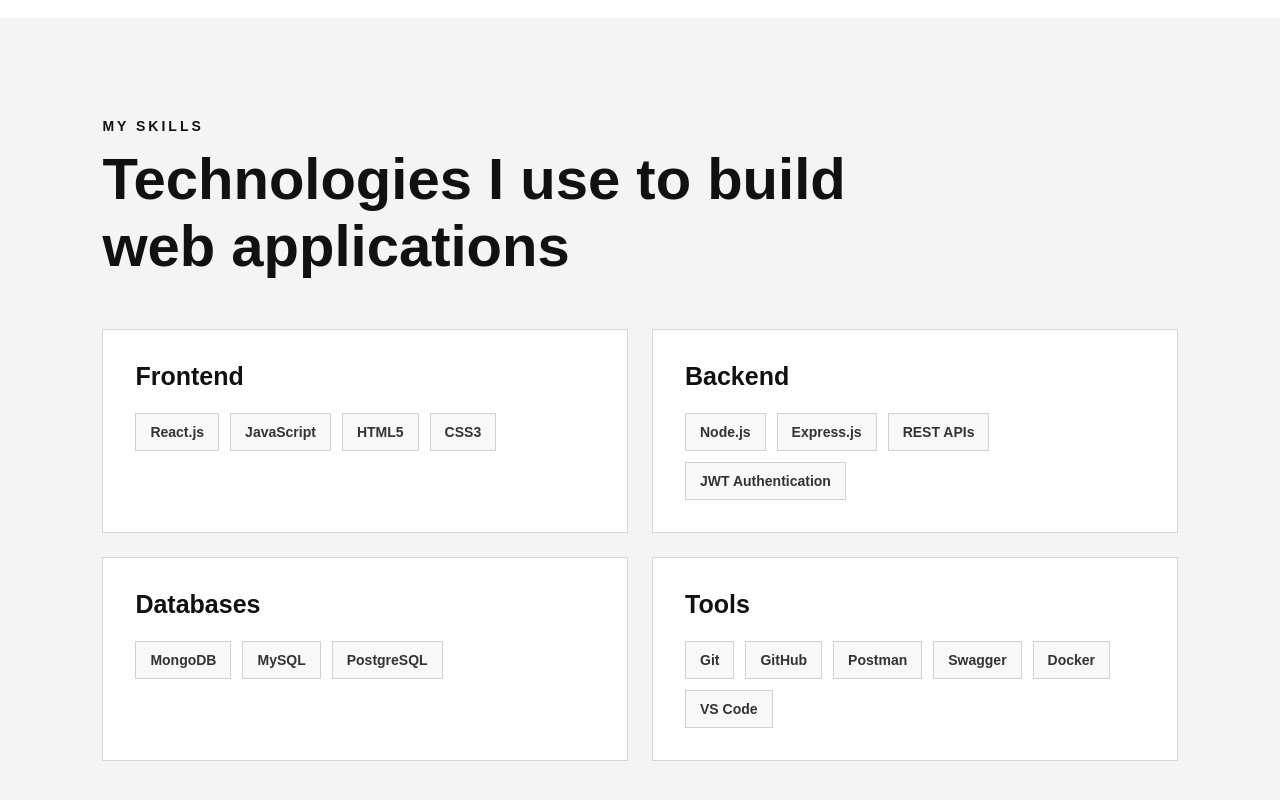
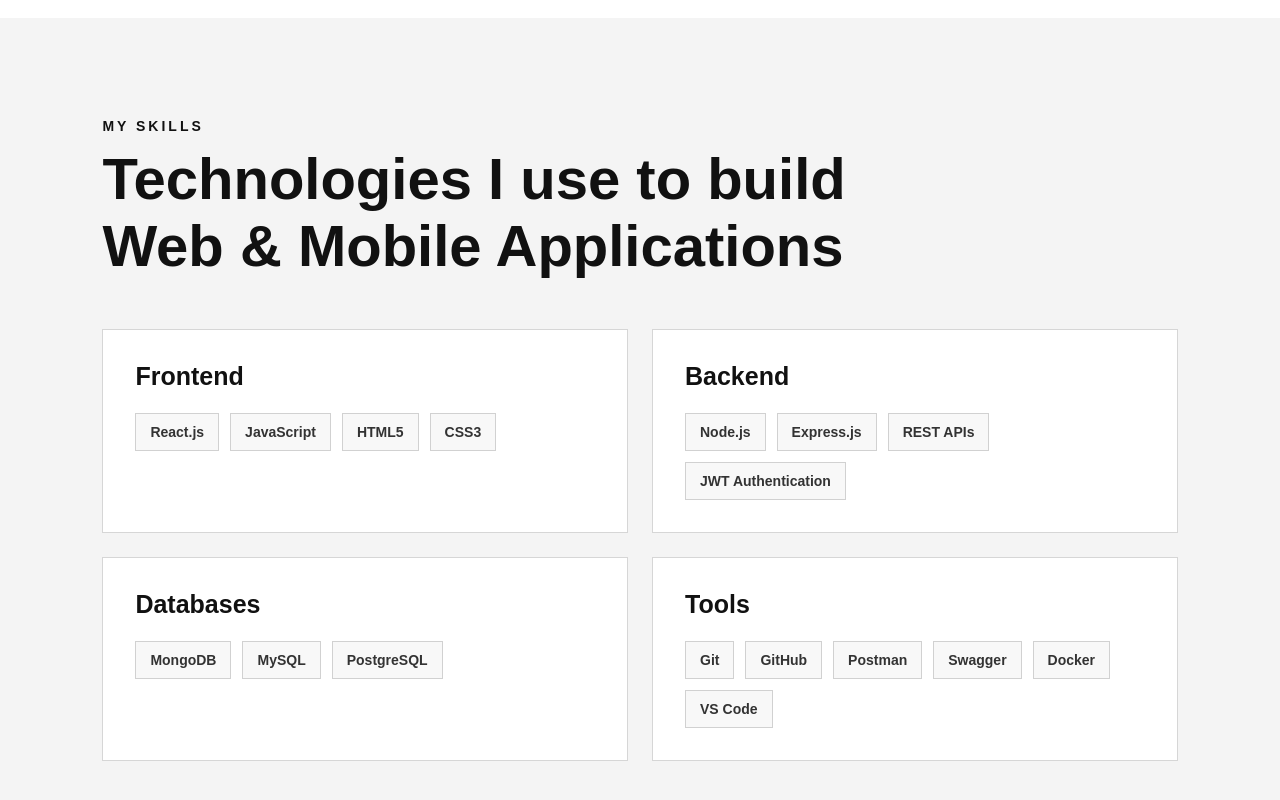
Before and after one commit to rajukr07/Raju-portfolio, a React (Vite) app: page / in a window 1280 px wide. Shown: the part 1683-2483 px from the top of the page. Built offline with nearby package versions, Linux system fonts and the light colour scheme.

Commit message:
Update skills section

```diff
--- a/src/components/Skills/Skills.jsx
+++ b/src/components/Skills/Skills.jsx
@@ -8,7 +8,7 @@
         <p className="skills__eyebrow">My Skills</p>
 
         <h2 className="skills__title">
-          Technologies I use to build web applications
+          Technologies I use to build Web & Mobile Applications
         </h2>
 
         <div className="skills__grid">
```
